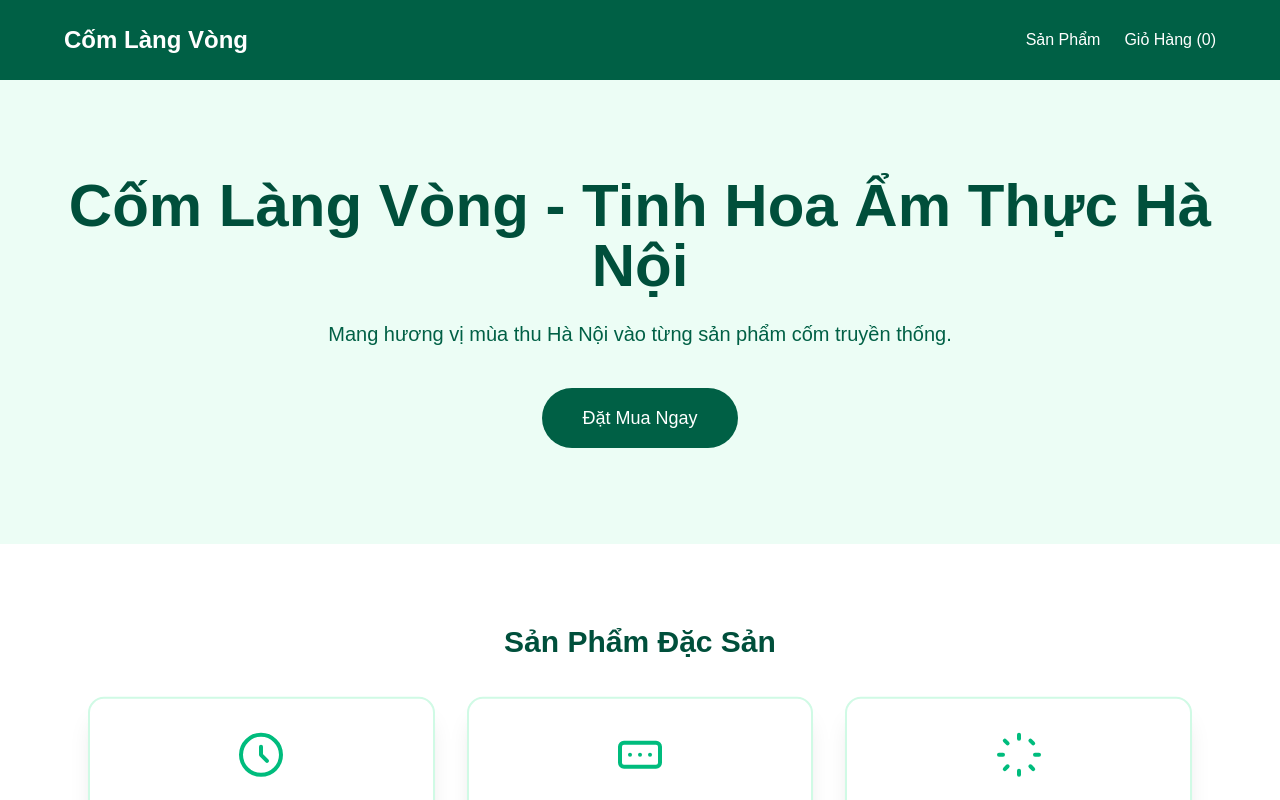
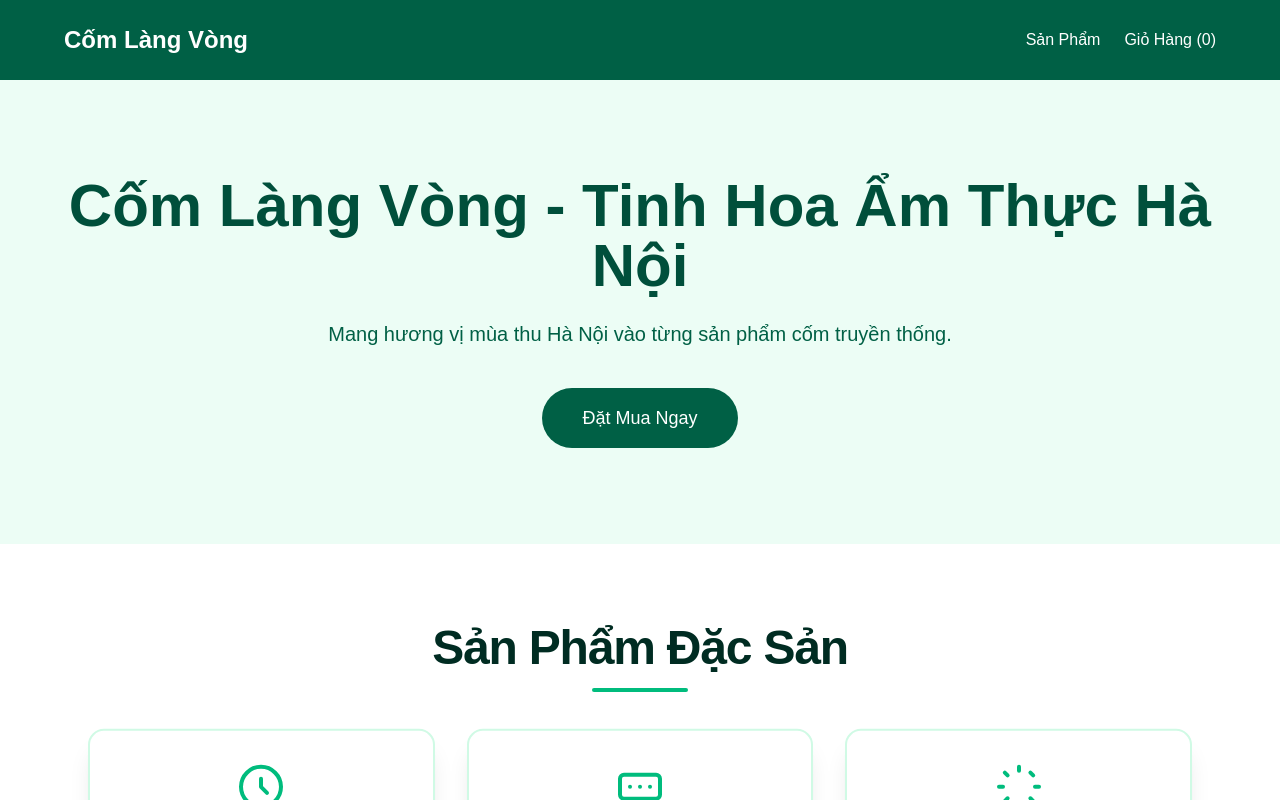
Before and after one commit to Thanh1623/ComEcommerce, a Next.js app: page / in a window 1280 px wide. Shown: the top 800 px of the page. Built offline with nearby package versions, Linux system fonts and the light colour scheme.

Commit message:
fix: make 'Sản Phẩm Đặc Sản' heading stand out

```diff
--- a/src/app/page.tsx
+++ b/src/app/page.tsx
@@ -87,7 +87,8 @@ export default function Home() {
         whileInView="visible"
         viewport={{ once: true, amount: 0.2 }}
       >
-        <h2 className="text-3xl font-bold mb-12 text-center text-emerald-900">Sản Phẩm Đặc Sản</h2>
+        <h2 className="text-5xl font-extrabold mb-4 text-center text-emerald-950 tracking-tight">Sản Phẩm Đặc Sản</h2>
+        <div className="w-24 h-1 bg-emerald-500 mx-auto mb-12 rounded-full"></div>
         <motion.div
           className="grid grid-cols-1 md:grid-cols-3 gap-8"
           variants={containerVariants}
```
